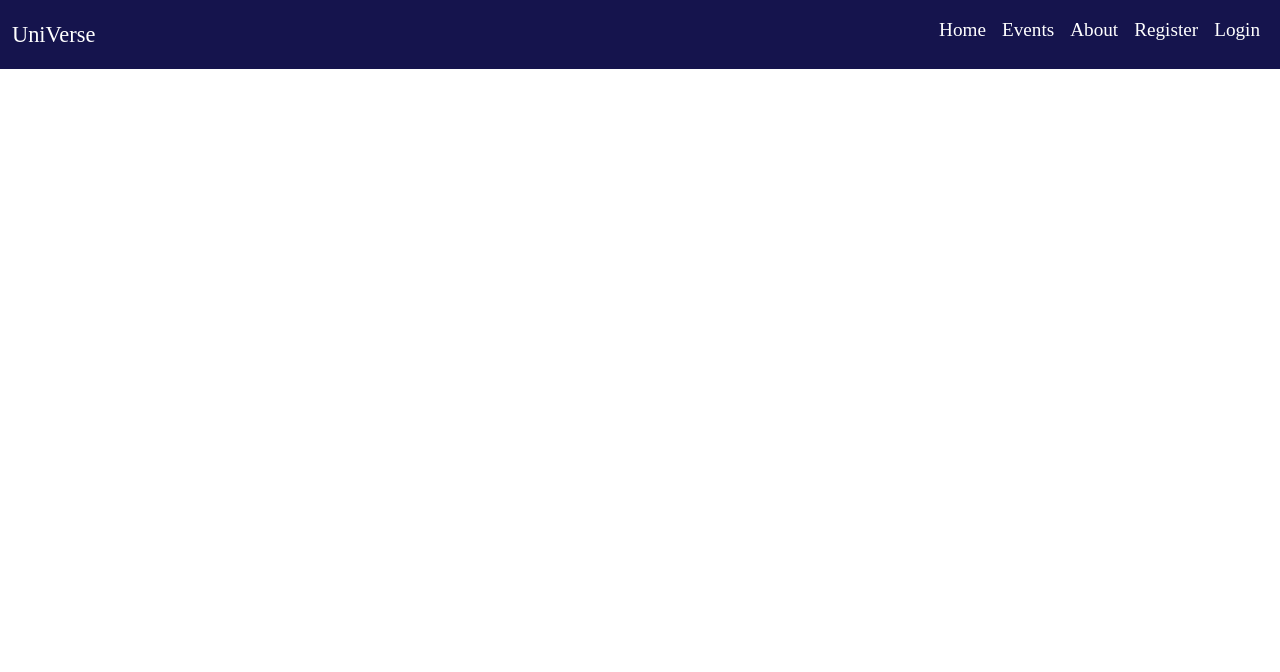
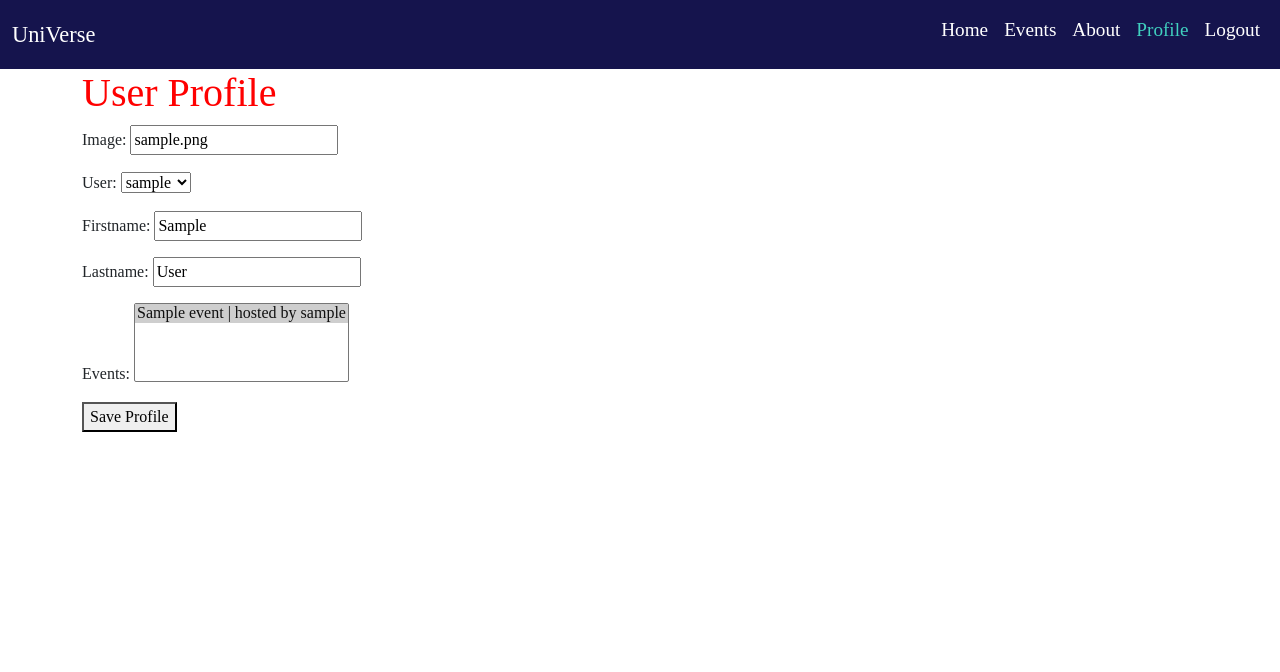
Before and after one commit to Tariq-845/UniVerse, a Django app: page /user/ in a window 1280 px wide. Shown: the top 672 px of the page. Run offline with Django 4.2, Linux system fonts and the light colour scheme; a user stored in the database is signed in; tables that the repository leaves empty hold one stand-in row (values such as "Sample post"); some libraries are stand-ins or nearby versions.

Commit message:
ciaran: added user_profile views and fixed template

```diff
--- a/static/css/style.css
+++ b/static/css/style.css
@@ -66,3 +66,7 @@
   padding: 5%;
   color: white;
 }
+
+.title {
+  color: red;
+}
--- a/templates/base.html
+++ b/templates/base.html
@@ -5,6 +5,7 @@
 {% url 'account_logout' as logout_url %}
 {% url 'home' as home_url %}
 {% url 'events' as events_url %}
+{% url 'user_profile' as user_profile_url %}
 
 <!DOCTYPE html>
 <html lang="en">
--- a/templates/includes/header.html
+++ b/templates/includes/header.html
@@ -22,6 +22,9 @@
                       <a class="nav-link" href="#">About</a>
                   </li>
                   {% if user.is_authenticated %}
+                  <li class="nav-item">
+                    <a class="nav-link {% if request.path == user_profile_url %}active{% endif %}" href="{% url 'user_profile' %}">Profile</a>
+                  </li>
                   <li class="nav-item">
                     <a class="nav-link {% if request.path == logout_url %}active{% endif %}" href="{% url 'account_logout' %}">Logout</a>
                   </li>
--- /dev/null
+++ b/user_profile/forms.py
@@ -0,0 +1,7 @@
+from django import forms
+from .models import UserProfile
+
+class UserProfileForm(forms.ModelForm):
+  class Meta:
+      model = UserProfile
+      fields = ['profile_image', 'user', 'firstname', 'lastname', 'events' ]
--- a/user_profile/models.py
+++ b/user_profile/models.py
@@ -14,9 +14,9 @@
     username = models.CharField(max_length=50)
 
     def __str__(self):
-        return self.username
+        return self.user.username
 
-@receiver(post_save, sender=User)
-def create_user_profile(sender, instance, created, **kwargs):
-    if created:
-        UserProfile.objects.create(user=instance, username=instance.username)
+# @receiver(post_save, sender=User)
+# def create_user_profile(sender, instance, created, **kwargs):
+#     if created:
+#         UserProfile.objects.create(user=instance, username=instance.username)
--- a/user_profile/templates/user_profile/user_profile.html
+++ b/user_profile/templates/user_profile/user_profile.html
@@ -1,2 +1,15 @@
 {% extends "base.html" %}
-<h1>AAAAAAAAAAAAAAAAAAAAAAAAAAAAA</h1>
+{% block content %}
+<div class="container mx-auto my-auto">
+  <div class="row">
+    <div class="col-12">
+      <h1 class="title">User Profile</h1>
+      <form class="user" method="post">
+        {% csrf_token %}
+        {{ form.as_p }}
+        <button type="submit">Save Profile</button>
+      </form>
+    </div>
+  </div>
+</div>
+{% endblock content %}
--- a/user_profile/views.py
+++ b/user_profile/views.py
@@ -1,16 +1,27 @@
-from django.shortcuts import render
 from django.shortcuts import render
 from django.views import View
 from django.contrib.auth.decorators import login_required
 from .models import UserProfile
+from .forms import UserProfileForm
 from django.http import Http404
 
 # Create your views here.
-@login_required
+
 def user_profile(request):
-  user = UserProfile.objects.all()
-  try:
-        user_profile = UserProfile.objects.get(user=request.user)
-  except UserProfile.DoesNotExist:
-        raise Http404('User profile not found')
-  return render(request, 'user_profile/user_profile.html', {"user": user})
+  if request.method == 'POST':
+      form = UserProfileForm(request.POST, instance=request.user.userprofile)
+      if form.is_valid():
+          form.save()
+          return redirect('user_profile')
+  else:
+      form = UserProfileForm(instance=request.user.userprofile)
+  return render(request, 'user_profile/user_profile.html', {'form': form})
+
+# @login_required
+# def user_profile(request):
+#   user = UserProfile.objects.all()
+#   try:
+#         user_profile = UserProfile.objects.get(user=request.user)
+#   except UserProfile.DoesNotExist:
+#         raise Http404('User profile not found')
+#   return render(request, 'user_profile/user_profile.html', {"user": user})
```
